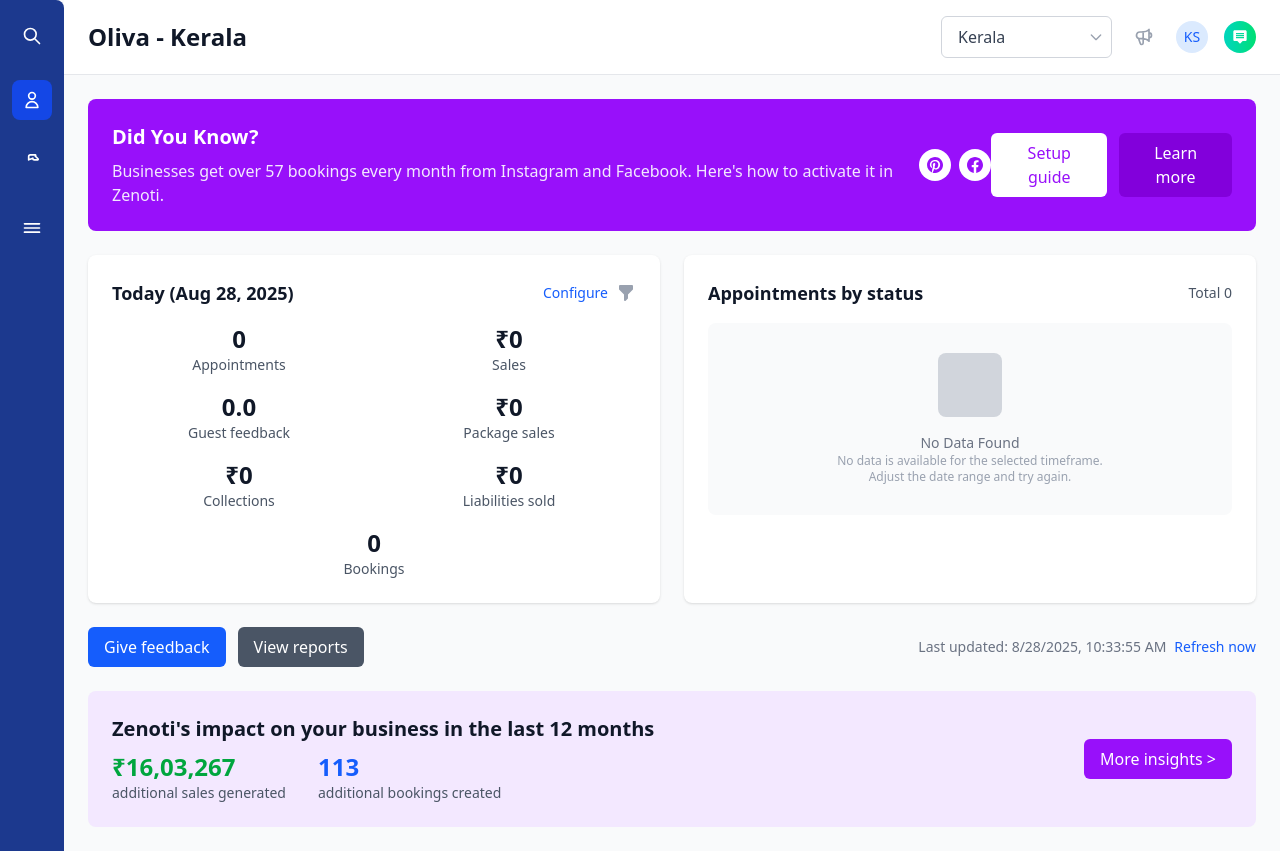
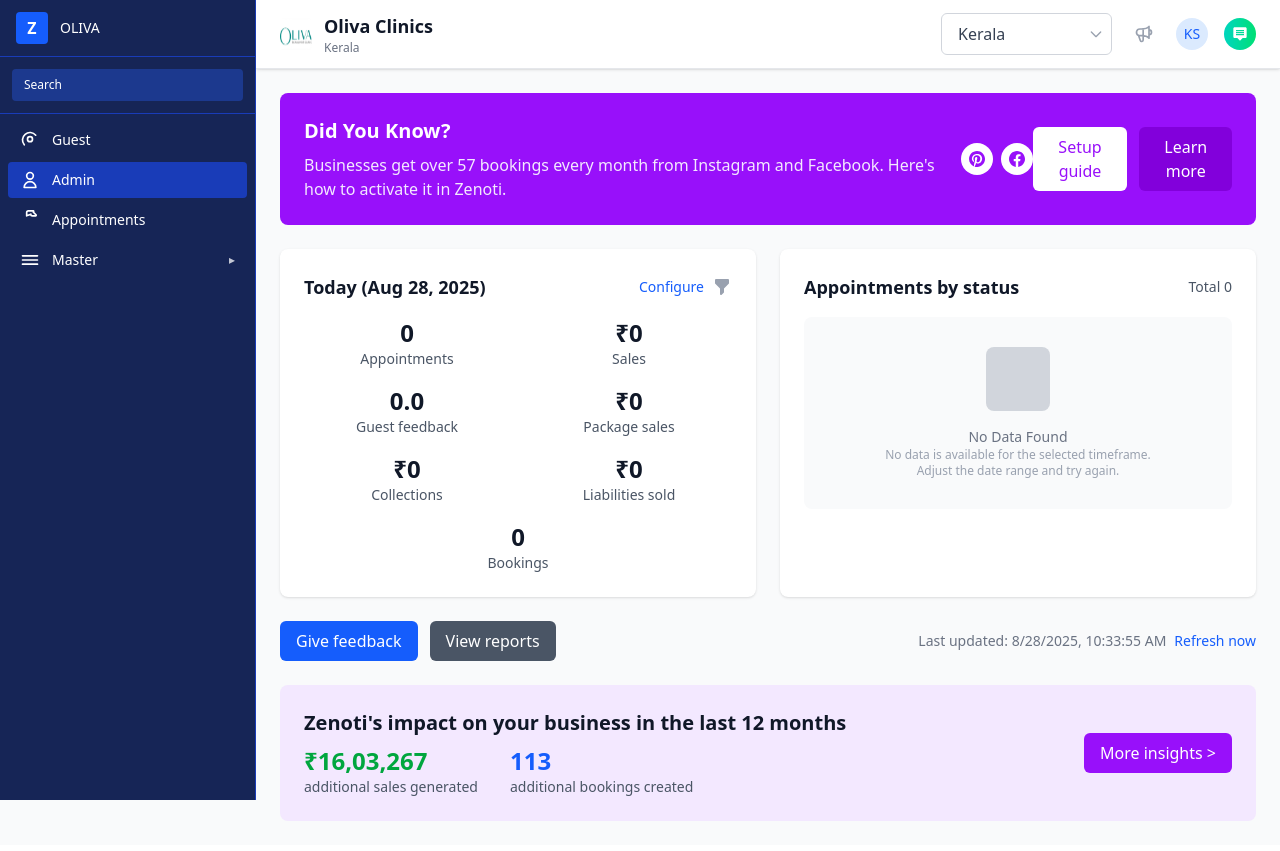
Before and after one commit to bhargavi0527/zenoti_frontend, a React (Vite) app: page /admin in a window 1280 px wide. Built offline with nearby package versions, Linux system fonts and the light colour scheme.

Commit message:
Redesign

```diff
--- a/src/App.jsx
+++ b/src/App.jsx
@@ -8,6 +8,7 @@
 import PointOfProducts from './components/Apponintments/point_of_products.jsx'
 import ServiceMaster from './components/Masters/service.jsx'
 import ProductsMaster from './components/Masters/products.jsx'
+import GuestLanding from './pages/Guest.jsx'
 import GuestProfile from './pages/GuestProfile.jsx'
 
 function App() {
@@ -21,6 +22,7 @@
         <Route path="/master/services" element={<ServiceMaster />} />
         <Route path="/master/products" element={<ProductsMaster />} />
         <Route path="/appointments" element={<Appointments />} />
+        <Route path="/guest" element={<GuestLanding />} />
         <Route path="/guests/:guestId" element={<GuestProfile />} />
         <Route path="/pos" element={<PointOfSale />} />
         <Route path="/products-pos" element={<PointOfProducts />} />
--- a/src/components/Layouts/Header.jsx
+++ b/src/components/Layouts/Header.jsx
@@ -60,14 +60,18 @@
   };
 
   return (
-    <div className="bg-white border-b border-gray-200 px-6 py-4">
-      <div className="flex items-center justify-between">
-        {/* Left Side - Brand and Location */}
-        <div>
-          <h1 className="text-2xl font-bold text-gray-900">Oliva - Kerala</h1>
+    <div className="bg-white/90 backdrop-blur border-b border-gray-200 px-6 py-3 sticky top-0 z-30 shadow-sm">
+      <div className="max-w-7xl mx-auto flex items-center justify-between">
+        {/* Left: Brand */}
+        <div className="flex items-center gap-3">
+          <img src="/logo1.png" alt="logo" className="h-8 w-8 rounded" />
+          <div>
+            <div className="text-lg font-semibold text-gray-900">Oliva Clinics</div>
+            <div className="text-xs text-gray-500">Kerala</div>
+          </div>
         </div>
 
-        {/* Right Side - Location Dropdown, Announcement, Profile, Chat */}
+        {/* Right: Controls */}
         <div className="flex items-center space-x-4">
           {/* Location Dropdown */}
           <div className="relative">
--- a/src/components/Layouts/sidebar.jsx
+++ b/src/components/Layouts/sidebar.jsx
@@ -8,170 +8,91 @@
   const [searchQuery, setSearchQuery] = useState('');
   const [masterOpen, setMasterOpen] = useState(() => location.pathname.startsWith('/master'));
 
-  // Determine active item based on current route
   const getActiveItem = () => {
     if (location.pathname === '/admin') return 'admin';
     if (location.pathname === '/appointments') return 'appointments';
-    if (location.pathname === '/master') return 'master';
-    if (location.pathname.startsWith('/master/')) return 'master';
-    return 'admin'; // default
+    if (location.pathname === '/master' || location.pathname.startsWith('/master/')) return 'master';
+    return 'admin';
   };
-
   const [activeItem, setActiveItem] = useState(getActiveItem());
 
-  const handleSearchClick = () => {
-    setShowSearch(!showSearch);
-    if (showSearch) {
-      setSearchQuery('');
-    }
+  const handleItemClick = (item) => {
+    setActiveItem(item.id);
+    if (item.path) navigate(item.path);
   };
 
   const handleSearchSubmit = (e) => {
     e.preventDefault();
-    if (searchQuery.trim()) {
-      console.log('Searching for:', searchQuery);
-      // Here you can implement the search functionality
+    if (!searchQuery.trim()) return;
     alert(`Searching for: ${searchQuery}`);
     setSearchQuery('');
     setShowSearch(false);
-    }
-  };
-
-  const handleItemClick = (item) => {
-    setActiveItem(item.id);
-    setShowSearch(false); // Hide search when navigating
-    if (item.id !== 'master') setMasterOpen(false);
-    navigate(item.path);
   };
 
   return (
-    <div className="w-16 bg-blue-900 flex flex-col items-center py-4 space-y-6 rounded-tr-lg relative">
-      {/* Search Icon */}
+    <aside className="w-64 h-screen sticky top-0 bg-blue-950 text-white flex flex-col border-r border-blue-800 overflow-y-auto">
+      <div className="px-4 py-3 flex items-center gap-3 border-b border-blue-800">
+        <div className="h-8 w-8 rounded bg-blue-600 flex items-center justify-center font-semibold">Z</div>
+        <div className="text-sm font-medium">OLIVA</div>
+      </div>
+      <div className="p-3 border-b border-blue-800">
         <button
-        onClick={handleSearchClick}
-        className={`w-10 h-10 rounded-lg flex items-center justify-center transition-all duration-200 ${
-          showSearch
-            ? 'bg-blue-700 text-white'
-            : 'text-white hover:bg-blue-800'
-        }`}
-        title="Search"
+          onClick={() => setShowSearch((v)=>!v)}
+          className="w-full text-left text-xs px-3 py-2 rounded bg-blue-900 hover:bg-blue-800"
         >
-        <svg className="w-5 h-5" fill="none" stroke="currentColor" viewBox="0 0 24 24">
-          <path strokeLinecap="round" strokeLinejoin="round" strokeWidth={2} d="M21 21l-6-6m2-5a7 7 0 11-14 0 7 7 0 0114 0z" />
-        </svg>
+          {showSearch ? 'Hide search' : 'Search'}
+        </button>
+        {showSearch && (
+          <form onSubmit={handleSearchSubmit} className="mt-3">
+            <input
+              value={searchQuery}
+              onChange={(e)=>setSearchQuery(e.target.value)}
+              placeholder="Search for services..."
+              className="w-full px-3 py-2 rounded bg-white text-gray-900"
+            />
+          </form>
+        )}
+      </div>
+
+      <nav className="flex-1 p-2 space-y-1">
+        <button
+          onClick={() => handleItemClick({ id: 'guest', path: '/guest' })}
+          className={`w-full flex items-center gap-3 px-3 py-2 rounded ${activeItem==='guest' ? 'bg-blue-800' : 'hover:bg-blue-900'}`}
+        >
+          <svg className="w-5 h-5" fill="none" stroke="currentColor" viewBox="0 0 24 24"><path strokeLinecap="round" strokeLinejoin="round" strokeWidth={2} d="M5.121 17.804A8 8 0 1118.88 6.196M15 11a3 3 0 11-6 0 3 3 0 016 0z"/></svg>
+          <span className="text-sm">Guest</span>
+        </button>
+        <button
+          onClick={() => handleItemClick({ id: 'admin', path: '/admin' })}
+          className={`w-full flex items-center gap-3 px-3 py-2 rounded ${activeItem==='admin' ? 'bg-blue-800' : 'hover:bg-blue-900'}`}
+        >
+          <svg className="w-5 h-5" fill="none" stroke="currentColor" viewBox="0 0 24 24"><path strokeLinecap="round" strokeLinejoin="round" strokeWidth={2} d="M16 7a4 4 0 11-8 0 4 4 0 018 0zM12 14a7 7 0 00-7 7h14a7 7 0 00-7-7z"/></svg>
+          <span className="text-sm">Admin</span>
+        </button>
+        <button
+          onClick={() => handleItemClick({ id: 'appointments', path: '/appointments' })}
+          className={`w-full flex items-center gap-3 px-3 py-2 rounded ${activeItem==='appointments' ? 'bg-blue-800' : 'hover:bg-blue-900'}`}
+        >
+          <svg className="w-5 h-5" fill="none" stroke="currentColor" viewBox="0 0 24 24"><path strokeLinecap="round" strokeLinejoin="round" strokeWidth={2} d="M8 7V3a2 2 0 012-2h4.586A1 1 0 0116 2.586L19.414 6A1 1 0 0119 7H15a2 2 0 01-2-2z"/></svg>
+          <span className="text-sm">Appointments</span>
         </button>
 
-      {/* Admin Icon */}
         <button
-        onClick={() => handleItemClick({ id: 'admin', path: '/admin' })}
-        className={`w-10 h-10 rounded-lg flex items-center justify-center transition-all duration-200 ${
-          activeItem === 'admin'
-            ? 'bg-blue-700 text-white'
-            : 'text-white hover:bg-blue-800'
-        }`}
-        title="Admin"
+          onClick={() => setMasterOpen((v)=>!v)}
+          className={`w-full flex items-center gap-3 px-3 py-2 rounded ${activeItem==='master' ? 'bg-blue-800' : 'hover:bg-blue-900'}`}
         >
-        <svg className="w-5 h-5" fill="none" stroke="currentColor" viewBox="0 0 24 24">
-          <path strokeLinecap="round" strokeLinejoin="round" strokeWidth={2} d="M16 7a4 4 0 11-8 0 4 4 0 018 0zM12 14a7 7 0 00-7 7h14a7 7 0 00-7-7z" />
-        </svg>
+          <svg className="w-5 h-5" fill="none" stroke="currentColor" viewBox="0 0 24 24"><path strokeLinecap="round" strokeLinejoin="round" strokeWidth={2} d="M3 7h18M3 12h18M3 17h18"/></svg>
+          <span className="text-sm">Master</span>
+          <span className="ml-auto text-xs opacity-75">{masterOpen ? '▾' : '▸'}</span>
         </button>
-
-      {/* Appointments Icon */}
-      <button
-        onClick={() => handleItemClick({ id: 'appointments', path: '/appointments' })}
-        className={`w-10 h-10 rounded-lg flex items-center justify-center transition-all duration-200 ${
-          activeItem === 'appointments'
-            ? 'bg-blue-700 text-white'
-            : 'text-white hover:bg-blue-800'
-        }`}
-        title="Appointments"
-      >
-        <svg className="w-5 h-5" fill="none" stroke="currentColor" viewBox="0 0 24 24">
-          <path strokeLinecap="round" strokeLinejoin="round" strokeWidth={2} d="M8 7V3a2 2 0 012-2h4.586A1 1 0 0116 2.586L19.414 6A1 1 0 0119 7H15a2 2 0 01-2-2z" />
-        </svg>
-      </button>
-
-      {/* Master Icon */}
-      <button
-        onClick={() => setMasterOpen((v) => !v)}
-        className={`w-10 h-10 rounded-lg flex items-center justify-center transition-all duration-200 ${
-          activeItem === 'master'
-            ? 'bg-blue-700 text-white'
-            : 'text-white hover:bg-blue-800'
-        }`}
-        title="Master"
-      >
-        <svg className="w-5 h-5" fill="none" stroke="currentColor" viewBox="0 0 24 24">
-          <path strokeLinecap="round" strokeLinejoin="round" strokeWidth={2} d="M3 7h18M3 12h18M3 17h18" />
-        </svg>
-      </button>
-
-      {/* Master submenu full-height panel */}
         {masterOpen && (
-        <div className="fixed left-16 top-0 bottom-0 w-64 bg-blue-800 text-white shadow-xl z-40">
-          <div className="px-5 py-5 text-lg font-semibold">Master data</div>
-          <nav className="px-3 space-y-2">
-            <button
-              onClick={() => handleItemClick({ id: 'master-services', path: '/master/services' })}
-              className={`w-full flex items-center gap-3 px-4 py-3 rounded ${
-                location.pathname === '/master/services' ? 'bg-blue-700' : 'hover:bg-blue-700/80'
-              }`}
-            >
-              <svg className="w-5 h-5 text-white" fill="none" stroke="currentColor" viewBox="0 0 24 24">
-                <path strokeLinecap="round" strokeLinejoin="round" strokeWidth={2} d="M9.75 17L8 21l4-1.75L16 21l-1.75-4L19 12l-4-.25L12 8l-3 3.75L5 12l4.75 5z" />
-              </svg>
-              <span className="text-sm">Services</span>
-            </button>
-            <button
-              onClick={() => handleItemClick({ id: 'master-products', path: '/master/products' })}
-              className={`w-full flex items-center gap-3 px-4 py-3 rounded ${
-                location.pathname === '/master/products' ? 'bg-blue-700' : 'hover:bg-blue-700/80'
-              }`}
-            >
-              <svg className="w-5 h-5 text-white" fill="none" stroke="currentColor" viewBox="0 0 24 24">
-                <path strokeLinecap="round" strokeLinejoin="round" strokeWidth={2} d="M20.59 13.41l-7.17 7.17a2 2 0 01-2.83 0L2 12V2h10l8.59 8.59a2 2 0 010 2.82z" />
-              </svg>
-              <span className="text-sm">Products</span>
-            </button>
-          </nav>
+          <div className="ml-6 space-y-1">
+            <button onClick={()=>handleItemClick({ id: 'master-services', path: '/master/services' })} className={`w-full text-left text-sm px-3 py-2 rounded ${location.pathname==='/master/services' ? 'bg-blue-800' : 'hover:bg-blue-900'}`}>Services</button>
+            <button onClick={()=>handleItemClick({ id: 'master-products', path: '/master/products' })} className={`w-full text-left text-sm px-3 py-2 rounded ${location.pathname==='/master/products' ? 'bg-blue-800' : 'hover:bg-blue-900'}`}>Products</button>
           </div>
         )}
-
-      {/* Search Bar Overlay */}
-      {showSearch && (
-        <div className="absolute left-16 top-0 bg-white rounded-lg shadow-lg p-4 w-80 z-50">
-          <form onSubmit={handleSearchSubmit} className="space-y-3">
-            <div className="relative">
-              <input
-                type="text"
-                value={searchQuery}
-                onChange={(e) => setSearchQuery(e.target.value)}
-                placeholder="Search for services..."
-                className="w-full px-4 py-2 border border-gray-300 rounded-md focus:outline-none focus:ring-2 focus:ring-blue-500 focus:border-blue-500"
-                autoFocus
-              />
-              <button
-                type="submit"
-                className="absolute inset-y-0 right-0 px-3 bg-blue-600 text-white rounded-r-md hover:bg-blue-700"
-              >
-                <svg className="w-4 h-4" fill="none" stroke="currentColor" viewBox="0 0 24 24">
-                  <path strokeLinecap="round" strokeLinejoin="round" strokeWidth={2} d="M21 21l-6-6m2-5a7 7 0 11-14 0 7 7 0 0114 0z" />
-                </svg>
-              </button>
-            </div>
-            <div className="flex space-x-2">
-              <button
-                type="button"
-                onClick={() => setShowSearch(false)}
-                className="px-3 py-1 text-sm text-gray-600 hover:text-gray-800"
-              >
-                Cancel
-              </button>
-            </div>
-          </form>
-        </div>
-      )}
-    </div>
+      </nav>
+    </aside>
   );
 }
 
```
Also changed, not shown: src/components/Guest/Guest.jsx (added, +82 -0 lines), src/pages/Guest.jsx (added, +40 -0 lines). Lines whose indentation alone changed are shown as unchanged.
